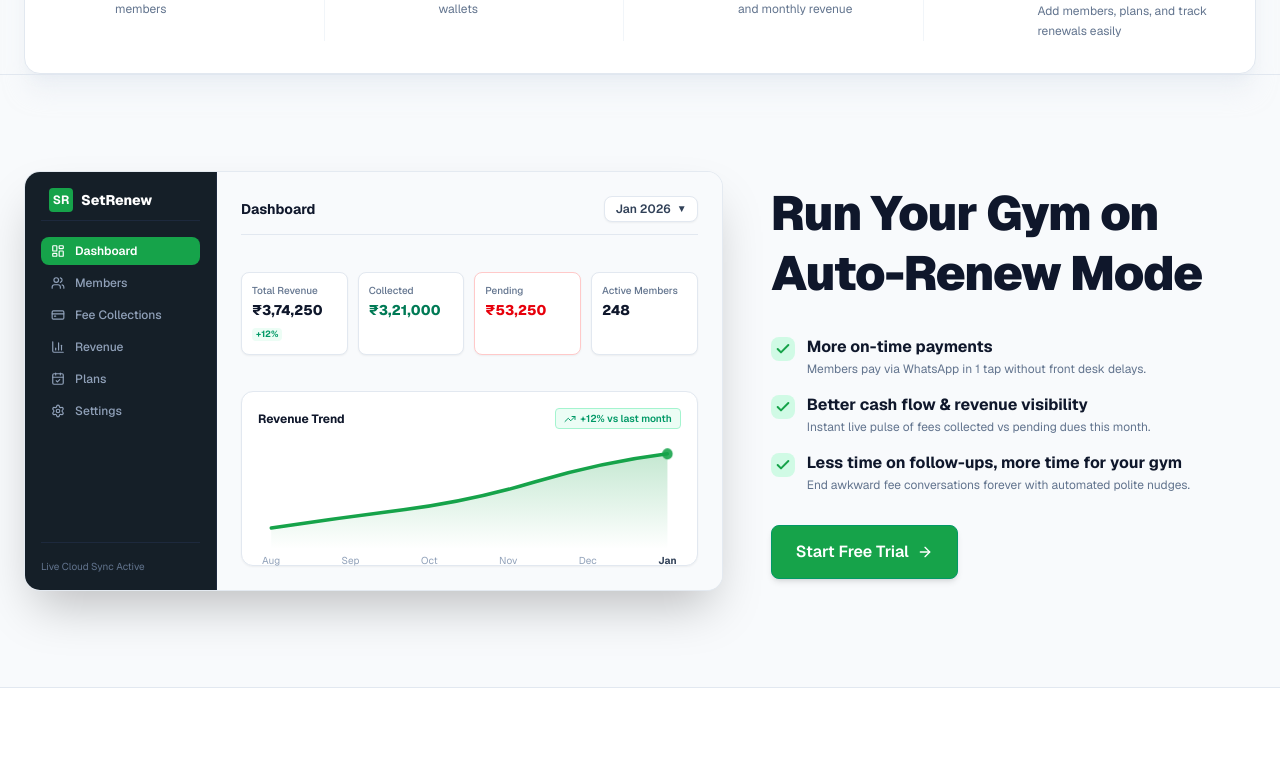
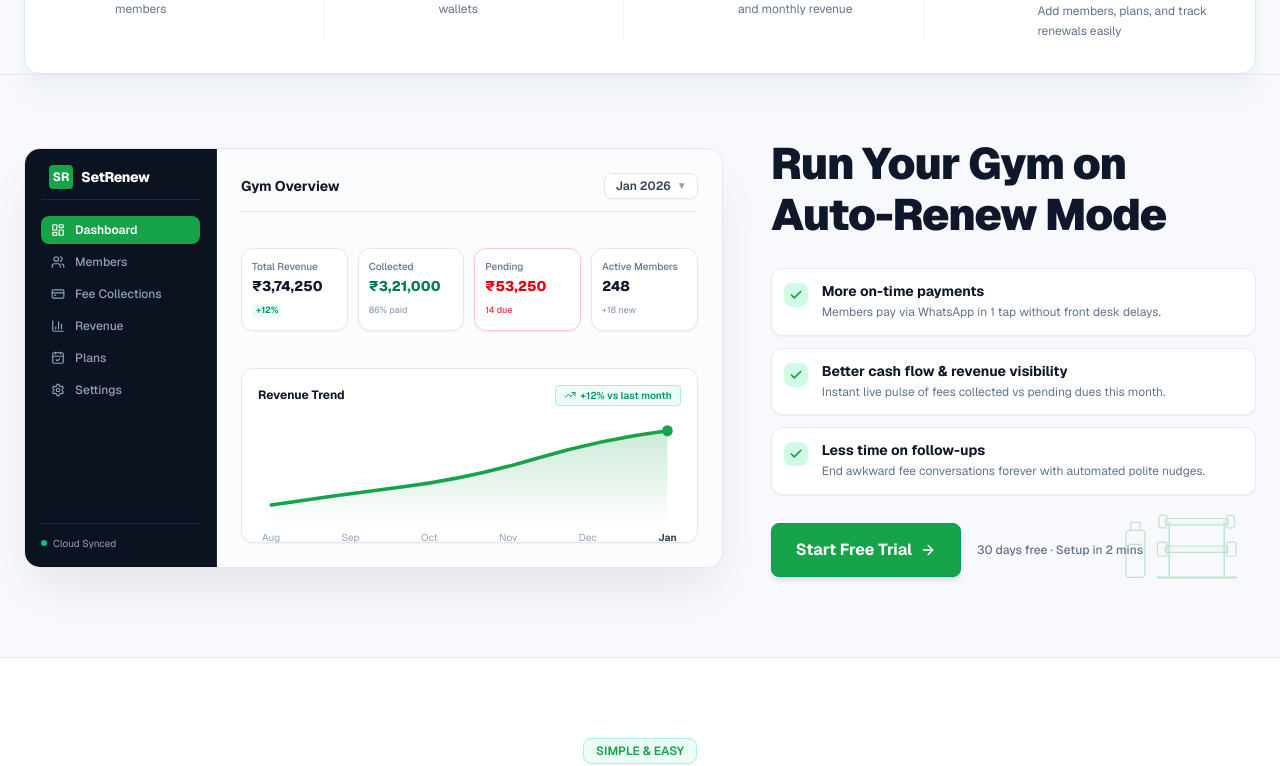
Before and after one commit to Vishnu252005/setrenew, a Next.js app: page / in a window 1280 px wide. Shown: the part 760-1526 px from the top of the page. Built offline with nearby package versions, Linux system fonts and the light colour scheme; no server answers.

Commit message:
feat(ui): elevate Dashboard section with balanced spacing, crisp benefit cards, and subtle gym watermark

```diff
--- a/src/components/DashboardPreview.tsx
+++ b/src/components/DashboardPreview.tsx
@@ -11,7 +11,6 @@ import {
   BarChart3,
   CalendarCheck,
   Settings,
-  Calendar,
 } from 'lucide-react';
 import WaitlistModal from './WaitlistModal';
 
@@ -20,28 +19,28 @@ export default function DashboardPreview() {
 
   return (
     <>
-      <section id="how-it-works" className="relative py-24 bg-slate-50 border-t border-slate-200">
+      <section id="how-it-works" className="relative pt-16 pb-20 bg-slate-50/70 border-t border-slate-200/80 overflow-hidden">
         <div className="relative mx-auto max-w-7xl px-4 sm:px-6">
-          <div className="grid grid-cols-1 lg:grid-cols-12 gap-12 items-center">
+          <div className="grid grid-cols-1 lg:grid-cols-12 gap-10 lg:gap-12 items-center">
 
             {/* Left Column: Realistic Dashboard Mockup */}
             <div className="lg:col-span-7">
-              <div className="rounded-2xl border border-slate-200/90 bg-white shadow-2xl overflow-hidden flex flex-col sm:flex-row min-h-[420px]">
+              <div className="rounded-2xl border border-slate-200 bg-white shadow-2xl shadow-slate-900/10 overflow-hidden flex flex-col sm:flex-row min-h-[420px]">
 
                 {/* Dark Gym Sidebar */}
-                <div className="w-full sm:w-48 bg-[#151f28] text-slate-300 p-4 flex flex-col justify-between flex-shrink-0 border-b sm:border-b-0 sm:border-r border-slate-800">
+                <div className="w-full sm:w-48 bg-[#0b1320] text-slate-300 p-4 flex flex-col justify-between flex-shrink-0 border-b sm:border-b-0 sm:border-r border-slate-800">
                   <div className="space-y-4">
                     {/* Brand in Sidebar */}
-                    <div className="flex items-center gap-2 px-2 pb-2 border-b border-slate-800">
-                      <div className="h-6 w-6 rounded bg-[#16a34a] text-white flex items-center justify-center font-bold text-xs">
+                    <div className="flex items-center gap-2 px-2 pb-2.5 border-b border-slate-800">
+                      <div className="h-6 w-6 rounded bg-[#16a34a] text-white flex items-center justify-center font-bold text-xs shadow-xs">
                         SR
                       </div>
-                      <span className="font-extrabold text-white text-sm">SetRenew</span>
+                      <span className="font-extrabold text-white text-sm tracking-tight">SetRenew</span>
                     </div>
 
                     {/* Nav Items */}
                     <div className="space-y-1 text-xs font-medium">
-                      <div className="flex items-center gap-2.5 px-2.5 py-1.5 rounded-lg bg-[#16a34a] text-white font-semibold">
+                      <div className="flex items-center gap-2.5 px-2.5 py-1.5 rounded-lg bg-[#16a34a] text-white font-semibold shadow-xs">
                         <LayoutDashboard className="h-3.5 w-3.5" />
                         <span>Dashboard</span>
                       </div>
@@ -68,25 +67,26 @@ export default function DashboardPreview() {
                     </div>
                   </div>
 
-                  <div className="pt-4 border-t border-slate-800 text-[10px] text-slate-500">
-                    Live Cloud Sync Active
+                  <div className="pt-3 border-t border-slate-800 flex items-center gap-1.5 text-[10px] text-slate-400">
+                    <span className="h-1.5 w-1.5 rounded-full bg-emerald-400 animate-pulse" />
+                    <span>Cloud Synced</span>
                   </div>
                 </div>
 
                 {/* Main Content Area */}
-                <div className="flex-1 p-5 sm:p-6 bg-slate-50 flex flex-col justify-between">
+                <div className="flex-1 p-5 sm:p-6 bg-slate-50/60 flex flex-col justify-between">
                   {/* Top Header */}
                   <div className="flex items-center justify-between pb-3 border-b border-slate-200">
-                    <h4 className="font-bold text-slate-900 text-sm">Dashboard</h4>
+                    <h4 className="font-bold text-slate-900 text-sm">Gym Overview</h4>
                     <div className="flex items-center gap-1.5 rounded-lg border border-slate-200 bg-white px-2.5 py-1 text-xs font-semibold text-slate-700 shadow-xs">
                       <span>Jan 2026</span>
-                      <span className="text-[10px]">▼</span>
+                      <span className="text-[10px] text-slate-400">▼</span>
                     </div>
                   </div>
 
                   {/* 4 Stat Cards */}
                   <div className="grid grid-cols-2 sm:grid-cols-4 gap-2.5 mt-3.5">
-                    <div className="rounded-lg bg-white border border-slate-200 p-2.5 shadow-xs">
+                    <div className="rounded-xl bg-white border border-slate-200 p-2.5 shadow-xs">
                       <span className="text-[10px] text-slate-500 font-medium block">Total Revenue</span>
                       <div className="text-sm font-extrabold text-slate-900 mt-0.5">₹3,74,250</div>
                       <span className="text-[9px] font-bold text-emerald-600 bg-emerald-50 px-1 py-0.2 rounded mt-1 inline-block">
@@ -94,19 +94,22 @@ export default function DashboardPreview() {
                       </span>
                     </div>
 
-                    <div className="rounded-lg bg-white border border-slate-200 p-2.5 shadow-xs">
+                    <div className="rounded-xl bg-white border border-slate-200 p-2.5 shadow-xs">
                       <span className="text-[10px] text-slate-500 font-medium block">Collected</span>
                       <div className="text-sm font-extrabold text-emerald-700 mt-0.5">₹3,21,000</div>
+                      <span className="text-[9px] font-medium text-slate-400 mt-1 inline-block">86% paid</span>
                     </div>
 
-                    <div className="rounded-lg bg-white border border-red-200 p-2.5 shadow-xs">
+                    <div className="rounded-xl bg-white border border-red-200 p-2.5 shadow-xs">
                       <span className="text-[10px] text-slate-500 font-medium block">Pending</span>
                       <div className="text-sm font-extrabold text-red-600 mt-0.5">₹53,250</div>
+                      <span className="text-[9px] font-medium text-red-500 mt-1 inline-block">14 due</span>
                     </div>
 
-                    <div className="rounded-lg bg-white border border-slate-200 p-2.5 shadow-xs">
+                    <div className="rounded-xl bg-white border border-slate-200 p-2.5 shadow-xs">
                       <span className="text-[10px] text-slate-500 font-medium block">Active Members</span>
                       <div className="text-sm font-extrabold text-slate-900 mt-0.5">248</div>
+                      <span className="text-[9px] font-medium text-slate-400 mt-1 inline-block">+18 new</span>
                     </div>
                   </div>
 
@@ -124,7 +127,7 @@ export default function DashboardPreview() {
                       <svg className="w-full h-full overflow-visible" viewBox="0 0 320 80" preserveAspectRatio="none">
                         <defs>
                           <linearGradient id="chartGradient" x1="0" y1="0" x2="0" y2="1">
-                            <stop offset="0%" stopColor="#16a34a" stopOpacity="0.25" />
+                            <stop offset="0%" stopColor="#16a34a" stopOpacity="0.22" />
                             <stop offset="100%" stopColor="#16a34a" stopOpacity="0" />
                           </linearGradient>
                         </defs>
@@ -143,7 +146,7 @@ export default function DashboardPreview() {
                           strokeLinecap="round"
                         />
                         {/* Final Data Dot */}
-                        <circle cx="310" cy="12" r="4" fill="#16a34a" className="animate-pulse" />
+                        <circle cx="310" cy="12" r="4" fill="#16a34a" />
                       </svg>
 
                       {/* Months Axis */}
@@ -163,57 +166,87 @@ export default function DashboardPreview() {
             </div>
 
             {/* Right Column: Copy & Checklist */}
-            <div className="lg:col-span-5 flex flex-col text-left">
-              <h2 className="text-3xl sm:text-4xl lg:text-5xl font-black tracking-tight text-slate-900 leading-tight">
-                Run Your Gym on{' '}
+            <div className="lg:col-span-5 flex flex-col text-left relative">
+              <h2 className="text-3xl sm:text-4xl lg:text-[44px] font-black tracking-tight text-slate-900 leading-[1.15]">
+                Run Your Gym on <br />
                 <span className="relative inline-block text-slate-900">
                   Auto-Renew
-                  <span className="absolute left-0 right-0 -bottom-1 h-2 bg-[#86efac] -z-10 rounded-sm transform -rotate-1 opacity-80" />
+                  <span className="absolute left-0 right-0 -bottom-1 h-3 bg-emerald-200 -z-10 rounded-sm transform -rotate-1 opacity-70" />
                 </span>{' '}
                 Mode
               </h2>
 
-              <div className="mt-8 space-y-4">
-                <div className="flex items-start gap-3">
+              {/* 3 Clean Benefit Rows */}
+              <div className="mt-7 space-y-3">
+                <div className="flex items-start gap-3.5 p-3 rounded-xl bg-white border border-slate-200/80 shadow-xs">
                   <div className="flex h-6 w-6 items-center justify-center rounded-lg bg-emerald-100 text-[#16a34a] flex-shrink-0 mt-0.5">
-                    <Check className="h-4 w-4 stroke-[3]" />
+                    <Check className="h-3.5 w-3.5 stroke-[3]" />
                   </div>
                   <div>
-                    <h3 className="font-bold text-slate-900 text-base">More on-time payments</h3>
-                    <p className="text-xs text-slate-500 mt-0.5">Members pay via WhatsApp in 1 tap without front desk delays.</p>
+                    <h4 className="font-bold text-slate-900 text-sm">More on-time payments</h4>
+                    <p className="text-xs text-slate-500 mt-0.5 leading-relaxed">
+                      Members pay via WhatsApp in 1 tap without front desk delays.
+                    </p>
                   </div>
                 </div>
 
-                <div className="flex items-start gap-3">
+                <div className="flex items-start gap-3.5 p-3 rounded-xl bg-white border border-slate-200/80 shadow-xs">
                   <div className="flex h-6 w-6 items-center justify-center rounded-lg bg-emerald-100 text-[#16a34a] flex-shrink-0 mt-0.5">
-                    <Check className="h-4 w-4 stroke-[3]" />
+                    <Check className="h-3.5 w-3.5 stroke-[3]" />
                   </div>
                   <div>
-                    <h3 className="font-bold text-slate-900 text-base">Better cash flow & revenue visibility</h3>
-                    <p className="text-xs text-slate-500 mt-0.5">Instant live pulse of fees collected vs pending dues this month.</p>
+                    <h4 className="font-bold text-slate-900 text-sm">Better cash flow & revenue visibility</h4>
+                    <p className="text-xs text-slate-500 mt-0.5 leading-relaxed">
+                      Instant live pulse of fees collected vs pending dues this month.
+                    </p>
                   </div>
                 </div>
 
-                <div className="flex items-start gap-3">
+                <div className="flex items-start gap-3.5 p-3 rounded-xl bg-white border border-slate-200/80 shadow-xs">
                   <div className="flex h-6 w-6 items-center justify-center rounded-lg bg-emerald-100 text-[#16a34a] flex-shrink-0 mt-0.5">
-                    <Check className="h-4 w-4 stroke-[3]" />
+                    <Check className="h-3.5 w-3.5 stroke-[3]" />
                   </div>
                   <div>
-                    <h3 className="font-bold text-slate-900 text-base">Less time on follow-ups, more time for your gym</h3>
-                    <p className="text-xs text-slate-500 mt-0.5">End awkward fee conversations forever with automated polite nudges.</p>
+                    <h4 className="font-bold text-slate-900 text-sm">Less time on follow-ups</h4>
+                    <p className="text-xs text-slate-500 mt-0.5 leading-relaxed">
+                      End awkward fee conversations forever with automated polite nudges.
+                    </p>
                   </div>
                 </div>
               </div>
 
-              <div className="mt-8">
+              {/* CTA Row */}
+              <div className="mt-7 flex flex-wrap items-center gap-4">
                 <button
                   onClick={() => setModalOpen(true)}
-                  className="flex items-center gap-2 rounded-lg bg-[#16a34a] hover:bg-[#15803d] px-6 py-3.5 text-base font-semibold text-white shadow-md transition-all active:scale-[0.98] border border-emerald-600 cursor-pointer"
+                  className="flex items-center gap-2 rounded-lg bg-[#16a34a] hover:bg-[#15803d] px-6 py-3.5 text-sm sm:text-base font-bold text-white shadow-md transition-all active:scale-[0.98] border border-emerald-600 cursor-pointer"
                 >
                   <span>Start Free Trial</span>
                   <ArrowRight className="h-4 w-4" />
                 </button>
+                <span className="text-xs text-slate-500 font-medium">
+                  30 days free · Setup in 2 mins
+                </span>
               </div>
+
+              {/* Gym Rack Line-Art Illustration in Bottom Right Corner */}
+              <div className="absolute right-0 -bottom-6 opacity-25 pointer-events-none hidden xl:block">
+                <svg width="150" height="110" viewBox="0 0 180 140" fill="none" stroke="#16a34a" strokeWidth="1.5" strokeLinecap="round" strokeLinejoin="round">
+                  <rect x="20" y="50" width="24" height="60" rx="4" />
+                  <path d="M26 50 V40 H38 V50" />
+                  <path d="M24 68 H40" />
+                  <line x1="60" y1="110" x2="160" y2="110" strokeWidth="2.5" />
+                  <line x1="75" y1="110" x2="75" y2="40" strokeWidth="2" />
+                  <line x1="145" y1="110" x2="145" y2="40" strokeWidth="2" />
+                  <rect x="70" y="35" width="80" height="8" rx="2" fill="#16a34a" fillOpacity="0.1" />
+                  <rect x="62" y="31" width="10" height="16" rx="2" />
+                  <rect x="148" y="31" width="10" height="16" rx="2" />
+                  <rect x="70" y="70" width="80" height="8" rx="2" fill="#16a34a" fillOpacity="0.1" />
+                  <rect x="60" y="65" width="12" height="18" rx="2" />
+                  <rect x="148" y="65" width="12" height="18" rx="2" />
+                </svg>
+              </div>
+
             </div>
 
           </div>
--- a/src/components/Features.tsx
+++ b/src/components/Features.tsx
@@ -1,7 +1,7 @@
 'use client';
 
 import React from 'react';
-import { MessageSquare, IndianRupee, Smartphone, Check, Sparkles } from 'lucide-react';
+import { MessageSquare, IndianRupee, Smartphone, Check } from 'lucide-react';
 
 export default function Features() {
   const features = [
@@ -35,7 +35,6 @@ export default function Features() {
         {/* Simple & Clean Header */}
         <div className="text-center max-w-2xl mx-auto mb-14">
           <div className="inline-flex items-center gap-1.5 rounded-lg border border-emerald-200 bg-emerald-50 px-3 py-1 text-xs font-semibold text-[#16a34a] mb-3">
-            <Sparkles className="h-3.5 w-3.5" />
             <span>SIMPLE & EASY</span>
           </div>
           <h2 className="text-3xl font-extrabold tracking-tight text-slate-900 sm:text-4xl">
--- a/src/components/WaitlistModal.tsx
+++ b/src/components/WaitlistModal.tsx
@@ -1,7 +1,7 @@
 'use client';
 
 import React, { useState } from 'react';
-import { X, Sparkles, Building2, User, Phone, MapPin, ShieldCheck, CheckCircle2 } from 'lucide-react';
+import { X, Building2, User, Phone, MapPin, ShieldCheck, CheckCircle2 } from 'lucide-react';
 
 interface WaitlistModalProps {
   isOpen: boolean;
@@ -59,7 +59,7 @@ export default function WaitlistModal({ isOpen, onClose, title = 'Start Your 30-
         {submitted ? (
           <div className="py-6 text-center">
             <div className="mx-auto flex h-14 w-14 items-center justify-center rounded-xl bg-emerald-50 text-emerald-600 border border-emerald-200 mb-4">
-              <Sparkles className="h-7 w-7" />
+              <CheckCircle2 className="h-7 w-7" />
             </div>
             <h3 className="text-2xl font-bold text-slate-900">VIP Spot Confirmed!</h3>
             <p className="mt-2 text-slate-600 text-sm">
```
Also changed, not shown: src/components/Comparison.tsx (+4 -15 lines).
